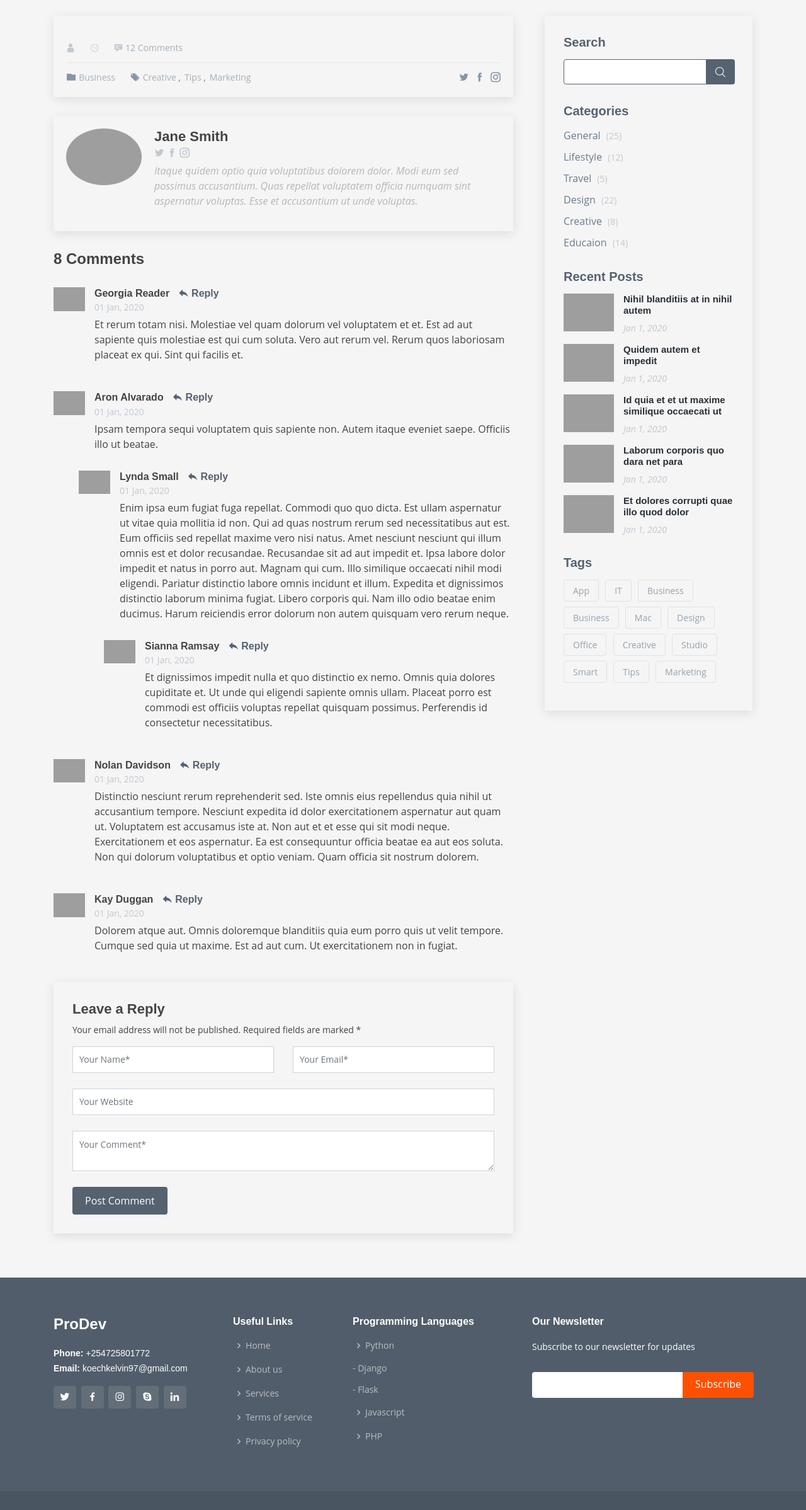
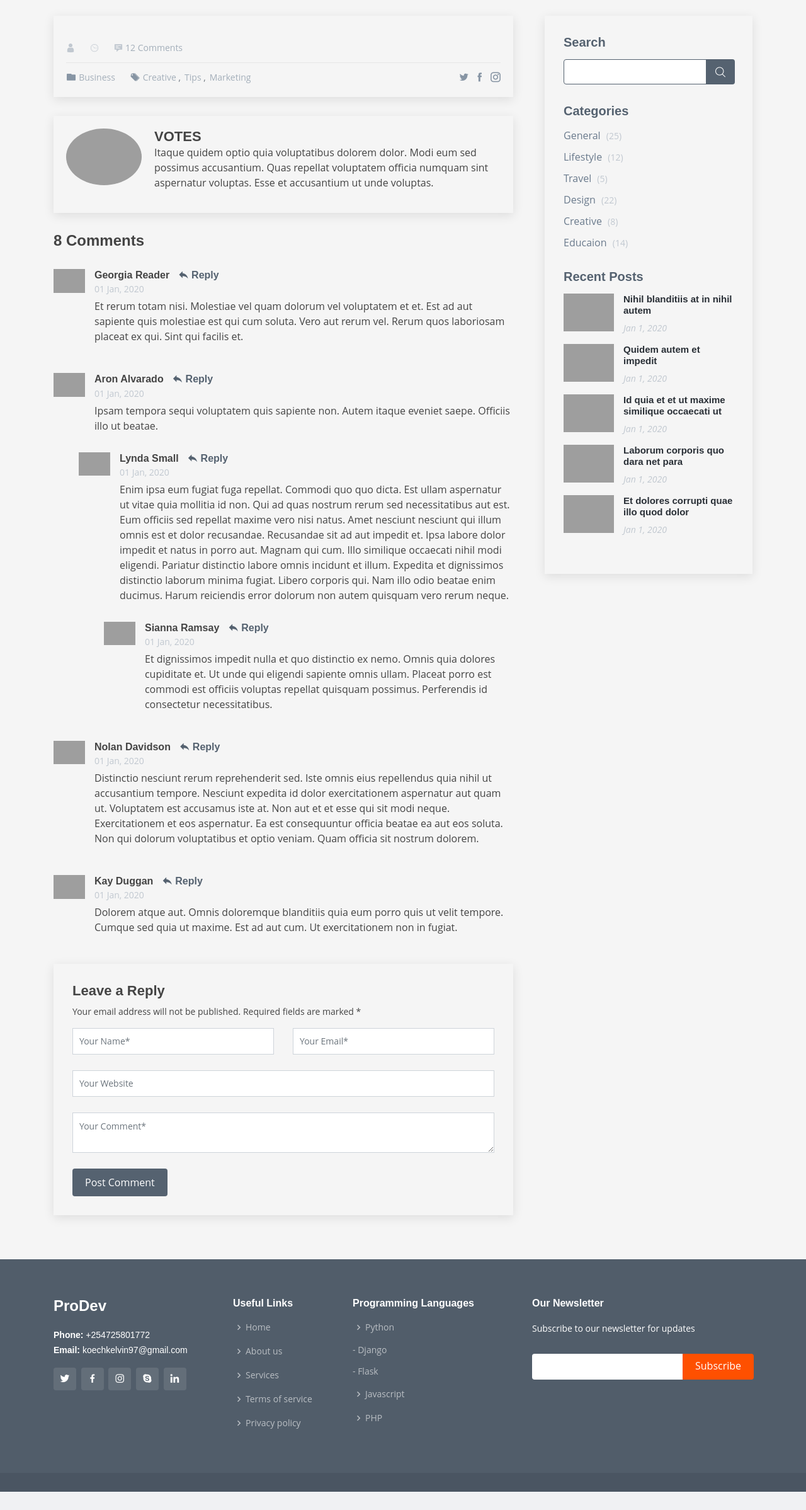
Before and after one commit to k-koech/projects_review, a Django app: template account/templates/project.html in a window 1280 px wide. Shown: the part 87-2484 px from the top of the page at 63% size. After the commit the page ends 2455 px from the top, so only its background shows below. Run offline with Django 3.2, Linux system fonts and the light colour scheme; the template is opened without the code that fills it, so the values that code supplies are empty; some libraries are stand-ins or nearby versions; grey boxes are pictures that could not be loaded.

Commit message:
added voter section

```diff
--- a/account/static/css/project.css
+++ b/account/static/css/project.css
@@ -20,7 +20,7 @@
   }
   .project .entry .entry-img img
   {
-      width: 80%;
+      width: 100%;
       height: auto;
   }
 
@@ -210,17 +210,17 @@
     line-height: 38px;
   }
 
-  .project .project-author {
+  .project .project-votes {
     padding: 20px;
     margin-bottom: 30px;
     box-shadow: 0 4px 16px rgba(0, 0, 0, 0.1);
   }
 
-  .project .project-author img {
+  .project .project-votes img {
     width: 120px;
   }
 
-  .project .project-author h4 {
+  .project .project-votes h4 {
     margin-left: 140px;
     font-weight: 600;
     font-size: 22px;
@@ -228,18 +228,11 @@
     padding: 0;
   }
 
-  .project .project-author .social-links {
-    margin: 0 0 5px 140px;
-  }
 
-  .project .project-author .social-links a {
-    color: #c1c8d0;
-  }
 
-  .project .project-author p {
+  .project .project-votes p {
     margin-left: 140px;
-    font-style: italic;
-    color: #b7b7b7;
+
   }
 
   .project .project-comments {
--- a/account/templates/project.html
+++ b/account/templates/project.html
@@ -66,13 +66,11 @@
 
           </article><!-- End project entry -->
 
-          <div class="project-author clearfix">
-            <img src="assets/img/project-author.jpg" class="rounded-circle float-left" alt="">
-            <h4>Jane Smith</h4>
-            <div class="social-links">
-              <a href="https://twitters.com/#"><i class="icofont-twitter"></i></a>
-              <a href="https://facebook.com/#"><i class="icofont-facebook"></i></a>
-              <a href="https://instagram.com/#"><i class="icofont-instagram"></i></a>
+          <div class="project-votes clearfix">
+            <img src="assets/img/project-votes.jpg" class="rounded-circle float-left" alt="">
+            <h4>VOTES</h4>
+            <div class="">
+
             </div>
             <p>
               Itaque quidem optio quia voluptatibus dolorem dolor. Modi eum sed possimus accusantium. Quas repellat voluptatem officia numquam sint aspernatur voluptas. Esse et accusantium ut unde voluptas.
@@ -241,25 +239,6 @@
 
             </div><!-- End sidebar recent posts-->
 
-            <h3 class="sidebar-title">Tags</h3>
-            <div class="sidebar-item tags">
-              <ul>
-                <li><a href="#">App</a></li>
-                <li><a href="#">IT</a></li>
-                <li><a href="#">Business</a></li>
-                <li><a href="#">Business</a></li>
-                <li><a href="#">Mac</a></li>
-                <li><a href="#">Design</a></li>
-                <li><a href="#">Office</a></li>
-                <li><a href="#">Creative</a></li>
-                <li><a href="#">Studio</a></li>
-                <li><a href="#">Smart</a></li>
-                <li><a href="#">Tips</a></li>
-                <li><a href="#">Marketing</a></li>
-              </ul>
-
-            </div><!-- End sidebar tags-->
-
           </div><!-- End sidebar -->
 
         </div><!-- End project sidebar -->
```
